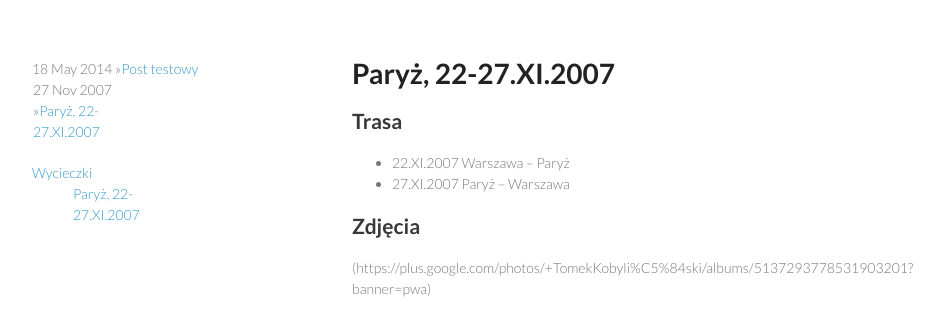
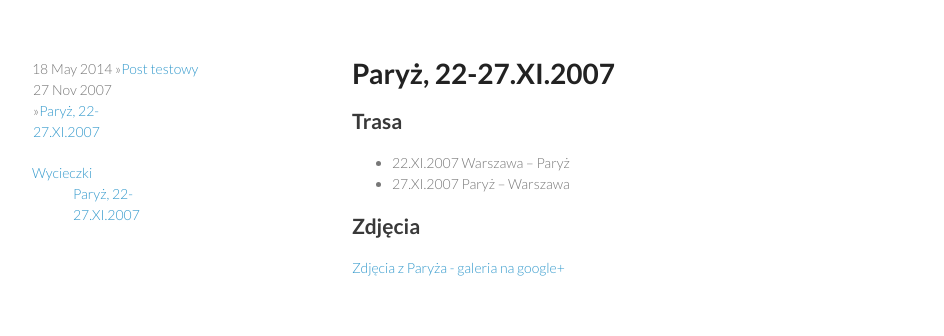
Before and after one commit to cobyl/cobyl.github.io, a Jekyll site: the page built from _posts/2007-11-27-Paryż.md, in a window 1280 px wide. Shown: the top 336 px of the page, without its empty margins (218-1162 px from the left). Built offline with Jekyll 4.4.1, drawn with Linux system fonts in a browser that asks for light colours; Markdown is read by kramdown in place of the engine named in the settings.

Commit message:
Update 2007-11-27-Paryż.md

```diff
--- a/_posts/2007-11-27-Paryż.md
+++ b/_posts/2007-11-27-Paryż.md
@@ -14,4 +14,4 @@ Trasa
 Zdjęcia
 -------
 
-(https://plus.google.com/photos/+TomekKobyli%C5%84ski/albums/5137293778531903201?banner=pwa)
+[Zdjęcia z Paryża - galeria na google+](https://plus.google.com/photos/+TomekKobyli%C5%84ski/albums/5137293778531903201?banner=pwa)
```
